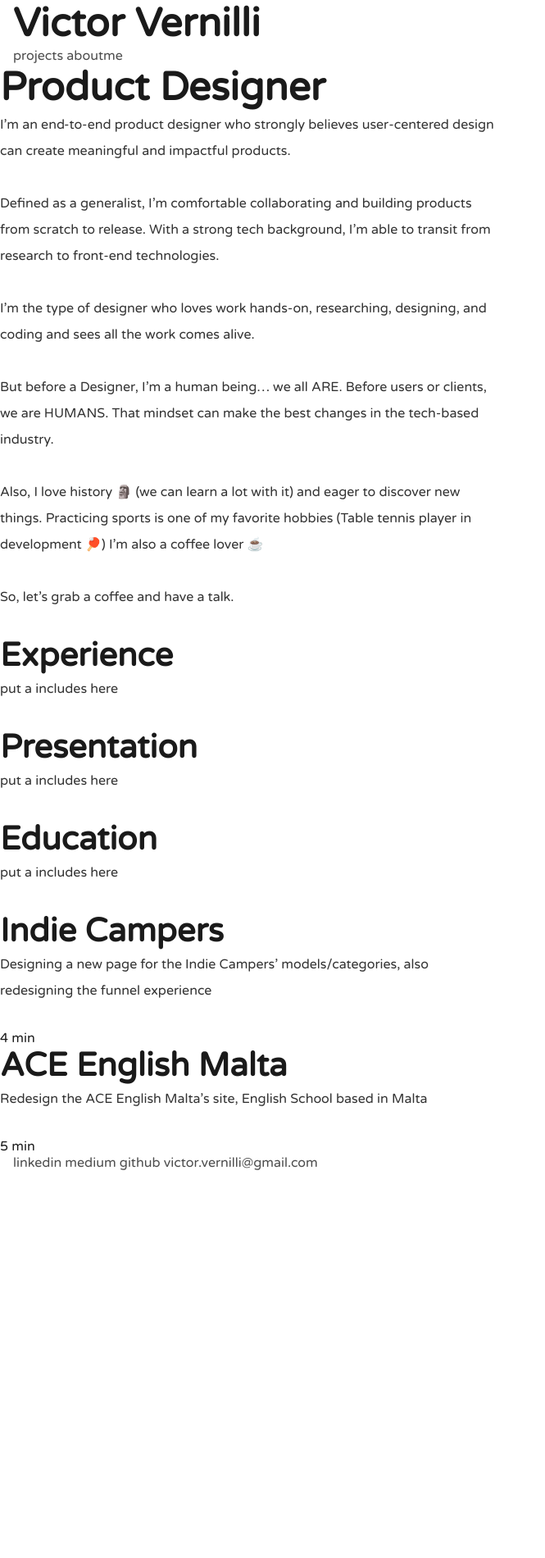
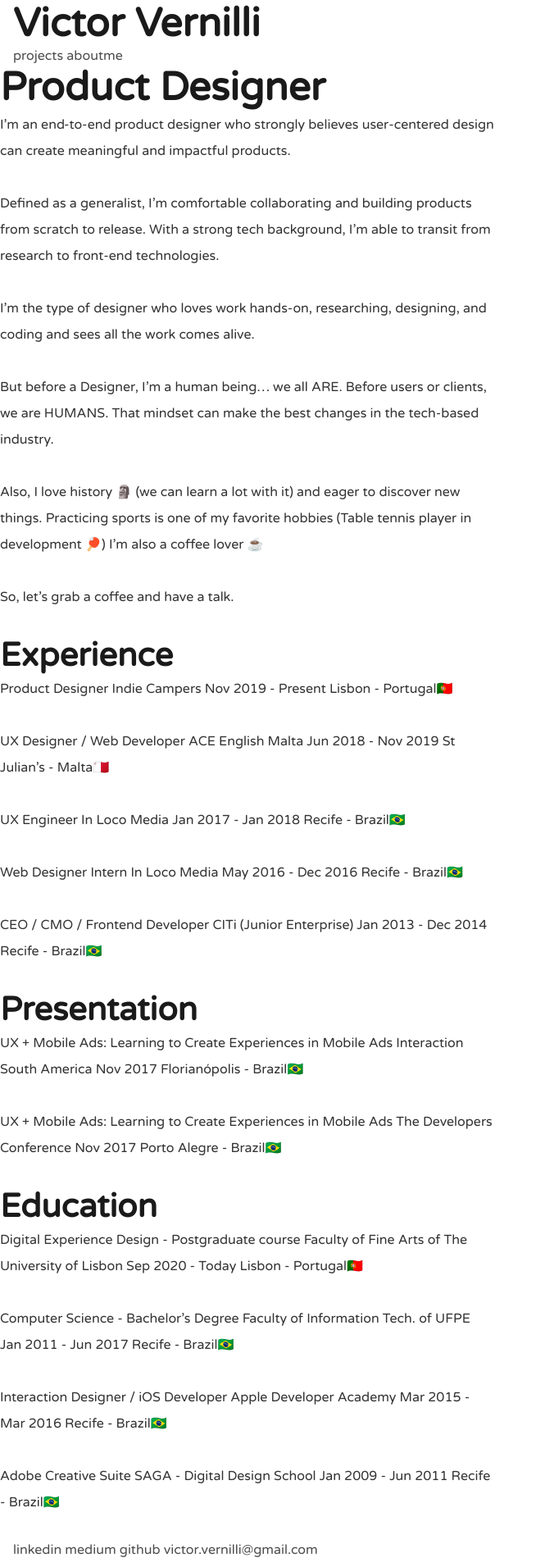
Before and after one commit to vernilli/dxd-project, a Jekyll site: the page built from about.markdown, in a window 1280 px wide. Shown: the whole page at 82% size, without its empty margins (0-665 px from the left). Built offline with Jekyll 4.4.1, drawn with Linux system fonts in a browser that asks for light colours; before the commit the page ends 1428 px from its top, so only the background shows below that.

Commit message:
Refactor showcase

```diff
--- /dev/null
+++ b/_data/background.yml
@@ -0,0 +1,71 @@
+experience:
+- title: 'Product Designer'
+  company: 'Indie Campers'
+  companyUrl: 'https://indiecampers.com/'
+  period: 'Nov 2019 - Present'
+  location: 'Lisbon - Portugal'
+  locationFlag: '🇵🇹'
+- title: 'UX Designer / Web Developer'
+  company: 'ACE English Malta'
+  companyUrl: 'https://www.aceenglishmalta.com/'
+  period: 'Jun 2018 - Nov 2019'
+  location: 'St Julian’s - Malta'
+  locationFlag: '🇲🇹'
+- title: 'UX Engineer'
+  company: 'In Loco Media'
+  companyUrl: 'https://www.incognia.com/'
+  period: 'Jan 2017 - Jan 2018'
+  location: 'Recife - Brazil'
+  locationFlag: '🇧🇷'
+- title: 'Web Designer Intern'
+  company: 'In Loco Media'
+  companyUrl: 'https://www.incognia.com/'
+  period: 'May 2016 - Dec 2016'
+  location: 'Recife - Brazil'
+  locationFlag: '🇧🇷'
+- title: 'CEO / CMO / Frontend Developer'
+  company: 'CITi (Junior Enterprise)'
+  companyUrl: 'https://citi.org.br/'
+  period: 'Jan 2013 - Dec 2014'
+  location: 'Recife - Brazil'
+  locationFlag: '🇧🇷'
+
+presentation:
+- title: 'UX + Mobile Ads: Learning to Create Experiences in Mobile Ads'
+  company: 'Interaction South America'
+  companyUrl: 'http://isa.ixda.org/2017/'
+  period: 'Nov 2017'
+  location: 'Florianópolis - Brazil'
+  locationFlag: '🇧🇷'
+- title: 'UX + Mobile Ads: Learning to Create Experiences in Mobile Ads'
+  company: 'The Developers Conference'
+  companyUrl: 'https://thedevconf.com/en'
+  period: 'Nov 2017'
+  location: 'Porto Alegre - Brazil'
+  locationFlag: '🇧🇷'
+
+education:
+- title: 'Digital Experience Design - Postgraduate course'
+  company: 'Faculty of Fine Arts of The University of Lisbon'
+  companyUrl: 'https://dxd.belasartes.ulisboa.pt/'
+  period: 'Sep 2020 - Today'
+  location: 'Lisbon - Portugal'
+  locationFlag: '🇵🇹'
+- title: 'Computer Science - Bachelor’s Degree'
+  company: 'Faculty of Information Tech. of UFPE'
+  companyUrl: 'https://www2.cin.ufpe.br/en/'
+  period: 'Jan 2011 - Jun 2017'
+  location: 'Recife - Brazil'
+  locationFlag: '🇧🇷'
+- title: 'Interaction Designer / iOS Developer'
+  company: 'Apple Developer Academy'
+  companyUrl: 'https://academy.cin.ufpe.br/index.php/pt/academia'
+  period: 'Mar 2015 - Mar 2016'
+  location: 'Recife - Brazil'
+  locationFlag: '🇧🇷'
+- title: 'Adobe Creative Suite'
+  company: 'SAGA - Digital Design School'
+  companyUrl: 'https://saga.art.br/'
+  period: 'Jan 2009 - Jun 2011'
+  location: 'Recife - Brazil'
+  locationFlag: '🇧🇷'
--- a/_layouts/default.html
+++ b/_layouts/default.html
@@ -9,8 +10,6 @@
 
     {{ content }}
 
-    {% include showcase.html %}
-
     {% include footer.html %}
   </body>
 </html>
--- a/about.markdown
+++ b/about.markdown
@@ -20,12 +20,27 @@ So, let’s grab a coffee and have a talk.
 
 ## Experience
 
-put a includes here
+{% for item in site.data.background.experience %}
+  {{ item.title }}
+  {{ item.company }}
+  {{ item.period }}
+  {{ item.location }}{{ item.locationFlag }}
+{% endfor %}
 
 ## Presentation
 
-put a includes here
+{% for item in site.data.background.presentation %}
+  {{ item.title }}
+  {{ item.company }}
+  {{ item.period }}
+  {{ item.location }}{{ item.locationFlag }}
+{% endfor %}
 
 ## Education
 
-put a includes here
+{% for item in site.data.background.education %}
+  {{ item.title }}
+  {{ item.company }}
+  {{ item.period }}
+  {{ item.location }}{{ item.locationFlag }}
+{% endfor %}
--- a/ace-english-malta.markdown
+++ b/ace-english-malta.markdown
@@ -91,3 +91,5 @@ Users spent 8% more time;
 I plan to continue improving and enhancing the experience ACE English Malta provides to its clients and visitors. Add new languages on the website might be small or simple, however, it can impact significantly as the students are not well familiar with the language when they are searching for a school. Translating all the content to another language is, indeed, a hard and long job, however, we have to step back to another challenge: understand all the targets more in detail for each new translation.
 
 Curious and unexpected information I found out analyzing our Google Analytics account: 15% of the website access is from Malta. That is a big challenge to understand why those numbers are so high, considering our target is not Maltese people. But this is a conversation for another time.
+
+{% include showcase.html %}
--- a/index.markdown
+++ b/index.markdown
@@ -10,3 +10,5 @@ Hello!
 My name is Victor Vernilli, an end-to-end Product Designer based in Lisbon who enjoys working in multicultural and diverse teams. I believe as the more diverse is the team, the more ✨ amazing the outcomes will be ✨
 
 Below are some projects 💻 📱 that I’ve done or participated in, I hope you like them 😊
+
+{% include showcase.html %}
--- a/indie-campers.markdown
+++ b/indie-campers.markdown
@@ -62,3 +62,5 @@ The process took around 3 months. Our Customer support team uses a platform that
 On the following day of the release, I’ve set a few trackers on our Hotjar account to identify potential new improvements or any issues. A lot of new content has been added explaining our vehicle, but we could identify new information we could explain better.
 
 We could identify we are explaining well about the vehicles, but information about the service should be better explained. Also, we are planning to start AB Tests, so in future we will be able to test several changes at the same time.
+
+{% include showcase.html %}
```
Also changed, not shown: other parts of _layouts/default.html (+1 -0 lines).
